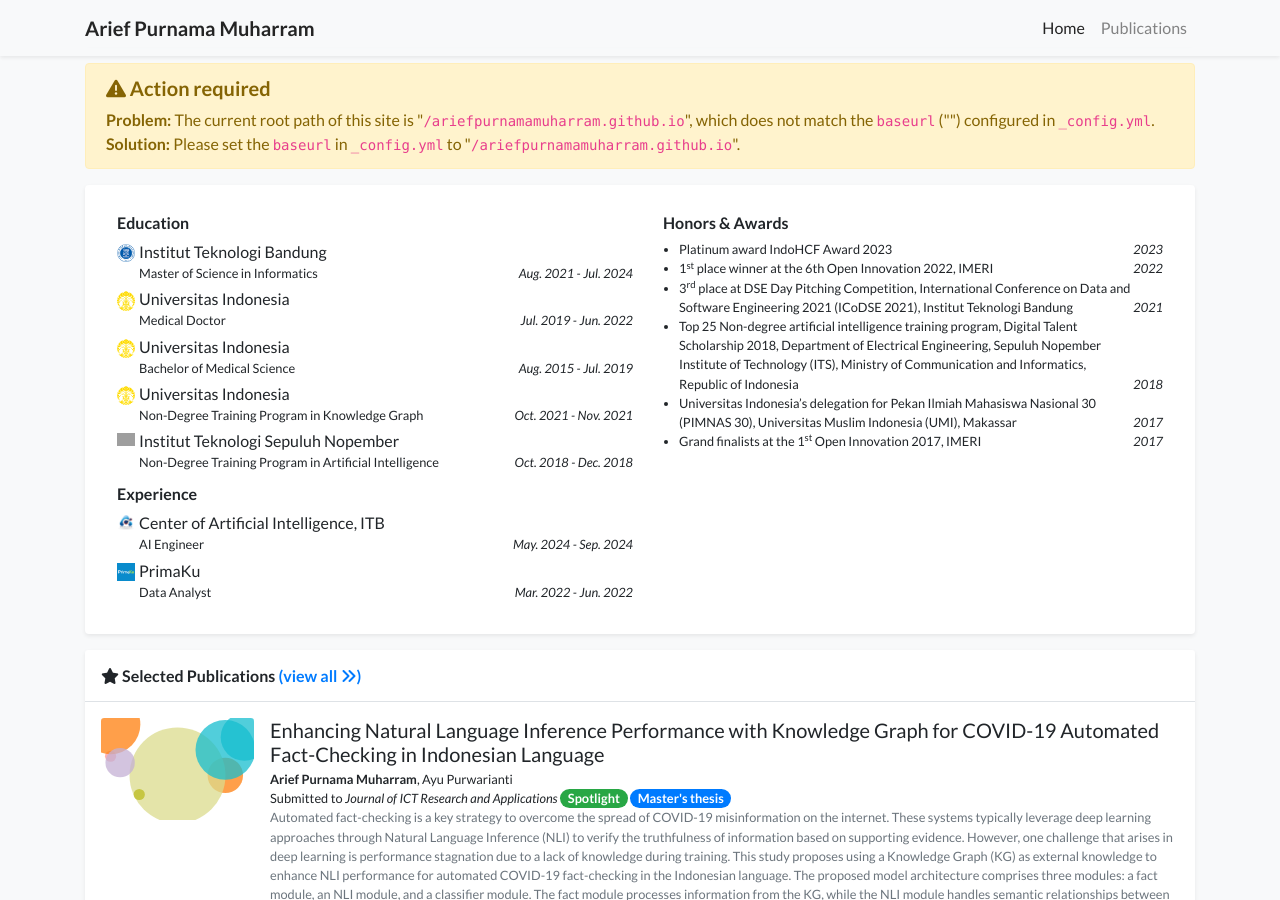
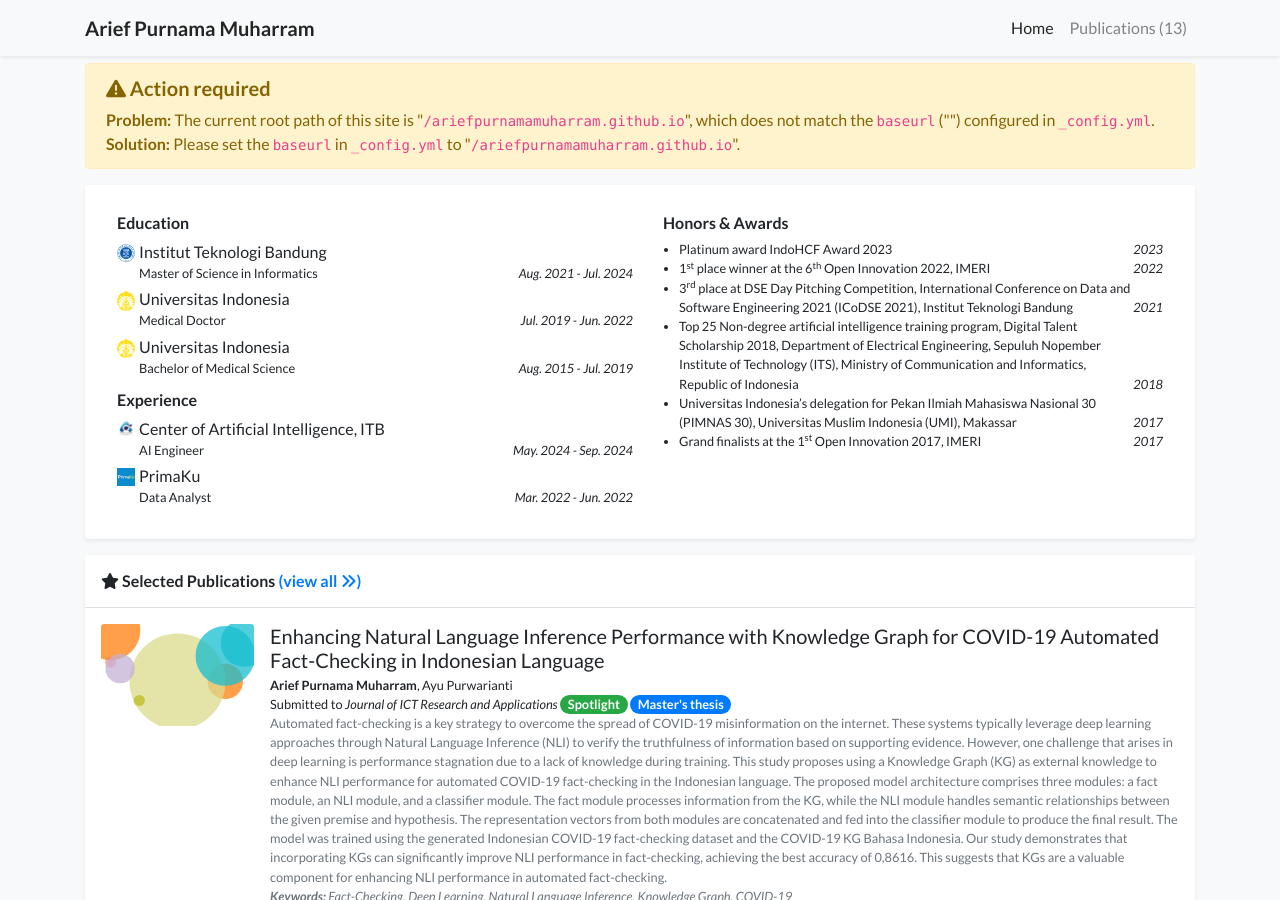
Before and after one commit to ariefpurnamamuharram/ariefpurnamamuharram.github.io, a Jekyll site: the page built from index.html, in a window 1280 px wide and 900 px high, scrolled down 474 px. Built offline with Jekyll 4.4.1, drawn with Linux system fonts in a browser that asks for light colours; a style sheet for code colours, icons or effects is not loaded; grey boxes are pictures that could not be loaded.

Commit message:
Update per 2024/09/29 23:16 GMT

```diff
--- a/_data/profile.yml
+++ b/_data/profile.yml
@@ -44,6 +44,8 @@
   logo: /assets/images/badges/ui.png
   position: Bachelor of Medical Science
   date: Aug. 2015 - Jul. 2019
+
+training:
 - name: Universitas Indonesia
   logo: /assets/images/badges/ui.png
   position: Non-Degree Training Program in Knowledge Graph
@@ -66,7 +68,7 @@
 awards:
 - name: Platinum award IndoHCF Award 2023
   date: 2023
-- name: 1<sup>st</sup> place winner at the 6th Open Innovation 2022, IMERI
+- name: 1<sup>st</sup> place winner at the 6<sup>th</sup> Open Innovation 2022, IMERI
   date: 2022
 - name: 3<sup>rd</sup> place at DSE Day Pitching Competition, International Conference on Data and Software Engineering 2021 (ICoDSE 2021), Institut Teknologi Bandung
   date: 2021
--- a/_includes/navbar.html
+++ b/_includes/navbar.html
@@ -1,6 +1,6 @@
 <nav class="navbar navbar-expand-sm navbar-light bg-light fixed-top mb-5 shadow-sm">
     <div class="container">
-        <a class="navbar-brand"><strong>{{site.data.profile.navbar_name}}</strong></a>
+        <a href="/" class="navbar-brand"><strong>{{site.data.profile.navbar_name}}</strong></a>
         <button class="navbar-toggler" style="font-size: 1em; padding: 0.5em;" type="button" data-toggle="collapse" data-target="#navbarResponsive" aria-controls="navbarResponsive" aria-expanded="false" aria-label="Toggle navigation">
             <i class="fas fa-map"></i> Menu
         </button>
@@ -9,7 +9,7 @@
             <ul class="navbar-nav ml-auto">
                 {% for item in site.data.navigation.pages %}
                 <li class="nav-item {% if item.name == page.navbar_title %}active{% endif %}">
-                    <a class="nav-link" href="{{ item.url | relative_url }}">{{ item.name }}</a>
+                    <a class="nav-link" href="{{ item.url | relative_url }}">{{ item.name }} {% if item.name == "Publications" %} ({{ site.publications.size }}){% endif %}</a>
                 </li>
                 {% endfor %}
             </ul>
```
Also changed, not shown: _publications/2019/2019-pub-2.md (+1 -1 lines).
